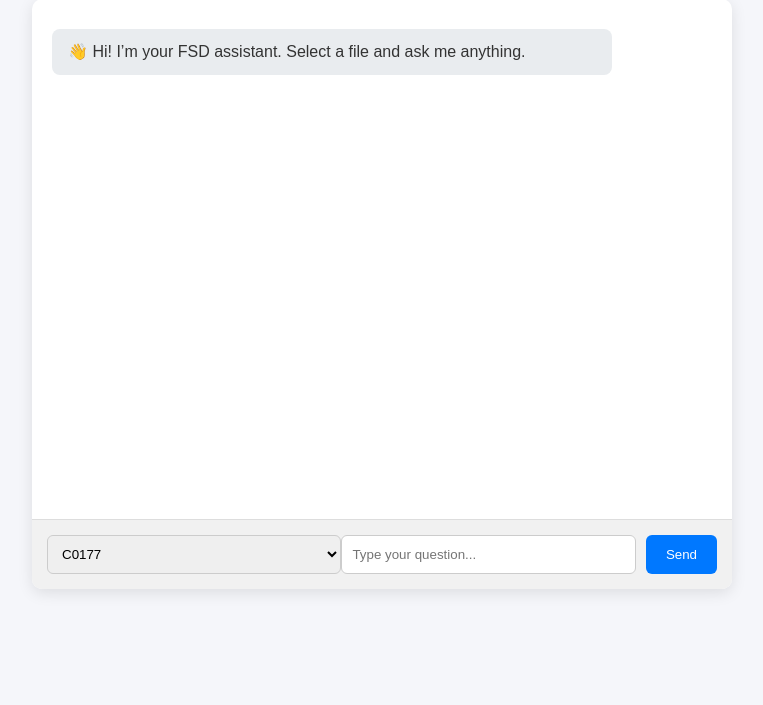
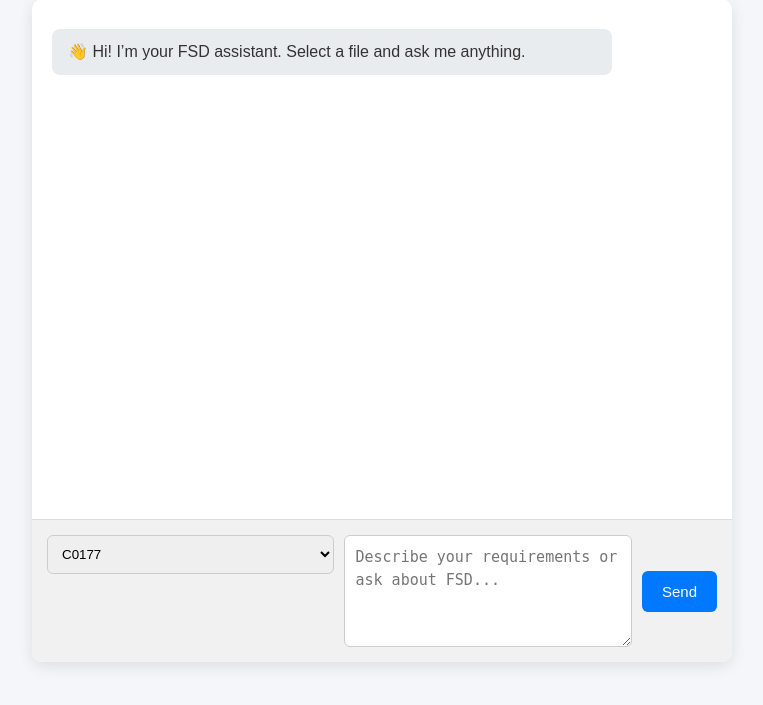
Before and after one commit to ireneerl-wings/smu-fsd-creation, a FastAPI app: page / in a window 1280 px wide. Shown: the part 41-746 px from the top of the page, without its empty margins (258-1021 px from the left). Run offline with FastAPI, Linux system fonts and the light colour scheme.

Commit message:
first commit

```diff
--- a/templates/index.html
+++ b/templates/index.html
@@ -43,9 +43,12 @@ body {
 }
 .input-area {
   display: flex;
+  flex-direction: row;
+  align-items: flex-start;
   padding: 15px;
   background: #f1f1f1;
   border-top: 1px solid #ddd;
+  gap: 10px;
 }
 input[type="text"], select {
   flex: 1;
@@ -54,15 +57,30 @@ input[type="text"], select {
   border: 1px solid #ccc;
   outline: none;
 }
+textarea {
+  flex: 1;
+  resize: vertical;
+  padding: 10px;
+  border-radius: 6px;
+  border: 1px solid #ccc;
+  font-size: 15px;
+  line-height: 1.5;
+  min-height: 70px;
+  max-height: 200px;
+  outline: none;
+}
+
 button {
-  margin-left: 10px;
-  padding: 10px 20px;
+  padding: 12px 20px;
   background: #0078ff;
   color: white;
   border: none;
   border-radius: 6px;
   cursor: pointer;
+  font-size: 15px;
+  align-self: center;
 }
+
 button:hover {
   background: #005dc1;
 }
@@ -79,7 +97,7 @@ button:hover {
         <option value="C0338">C0338</option>
         <option value="D0091">D0091</option>
     </select>
-    <input type="text" id="userInput" placeholder="Type your question...">
+    <textarea id="userInput" placeholder="Describe your requirements or ask about FSD..." rows="4"></textarea>
     <button onclick="sendMessage()">Send</button>
     </div>
 </div>
```
Lines whose indentation alone changed are shown as unchanged.
